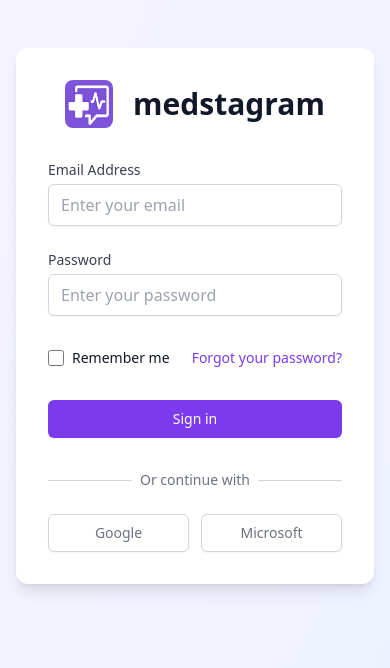
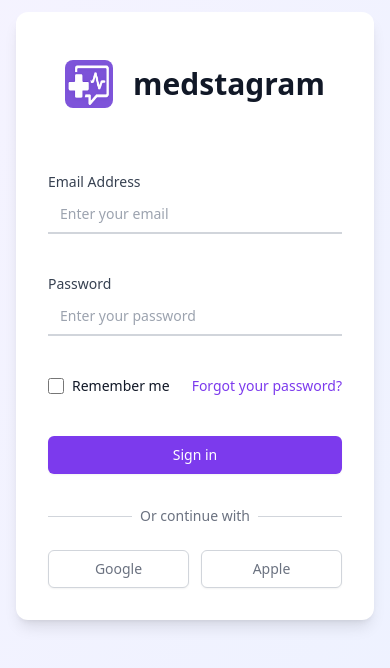
Before and after one commit to mfranco1/medstagram, a React (Vite) app in the folder frontend/: page / in a window 390 px wide. Shown: the part 106-774 px from the top of the page. Built offline with nearby package versions, Linux system fonts and the light colour scheme.

Commit message:
mod: improved spacing and form responsiveness

```diff
--- a/frontend/src/pages/LoginPage.tsx
+++ b/frontend/src/pages/LoginPage.tsx
@@ -31,7 +31,7 @@ export default function LoginPage() {
   return (
     <div className="min-h-screen bg-gradient-to-br from-violet-50 to-indigo-50 flex items-center justify-center p-4">
       <div className="max-w-md w-full space-y-8 bg-white p-8 rounded-xl shadow-lg">
-        <div className="text-center">
+        <div className="text-center pb-8 pt-4">
           <div className="flex items-center justify-center space-x-5">
             <img
               src="/medstagram_small.png"
@@ -42,8 +42,8 @@ export default function LoginPage() {
           </div>
         </div>
 
-        <form className="mt-8 space-y-8" onSubmit={handleSubmit(onSubmit)}>
-          <div className="space-y-6">
+        <form className="space-y-10" onSubmit={handleSubmit(onSubmit)}>
+          <div className="space-y-10">
             <div>
               <label htmlFor="email" className="block text-sm font-medium text-gray-700">
                 Email Address
@@ -52,7 +52,7 @@ export default function LoginPage() {
                 id="email"
                 type="email"
                 {...register('email')}
-                className="mt-1 block w-full px-3 py-2 border border-gray-300 rounded-md shadow-sm focus:outline-none focus:ring-violet-500 focus:border-violet-500"
+                className="mt-1 text-sm block w-full px-3 py-2 bg-transparent border-0 border-b-2 border-gray-300 focus:outline-none focus:border-gray-500 transition-colors duration-200"
                 placeholder="Enter your email"
               />
               {errors.email && (
@@ -68,7 +68,7 @@ export default function LoginPage() {
                 id="password"
                 type="password"
                 {...register('password')}
-                className="mt-1 block w-full px-3 py-2 border border-gray-300 rounded-md shadow-sm focus:outline-none focus:ring-violet-500 focus:border-violet-500"
+                className="mt-1 text-sm block w-full px-3 py-2 bg-transparent border-0 border-b-2 border-gray-300 focus:outline-none focus:border-gray-500 transition-colors duration-200"
                 placeholder="Enter your password"
               />
               {errors.password && (
@@ -128,8 +128,8 @@ export default function LoginPage() {
               type="button"
               className="w-full inline-flex justify-center py-2 px-4 border border-gray-300 rounded-md shadow-sm bg-white text-sm font-medium text-gray-500 hover:bg-gray-50 focus:ring-violet-500 focus:outline-none focus:ring-2 focus:ring-offset-2"
             >
-              <span className="sr-only">Sign in with Microsoft</span>
-              Microsoft
+              <span className="sr-only">Sign in with Apple</span>
+              Apple
             </button>
           </div>
         </div>
```
